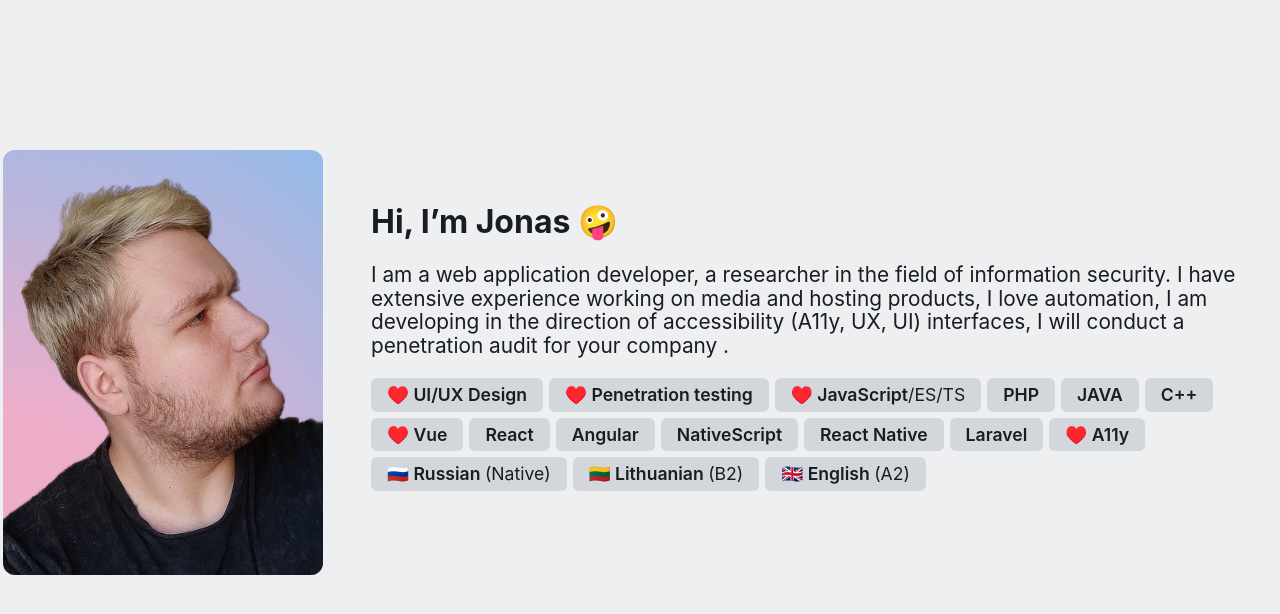
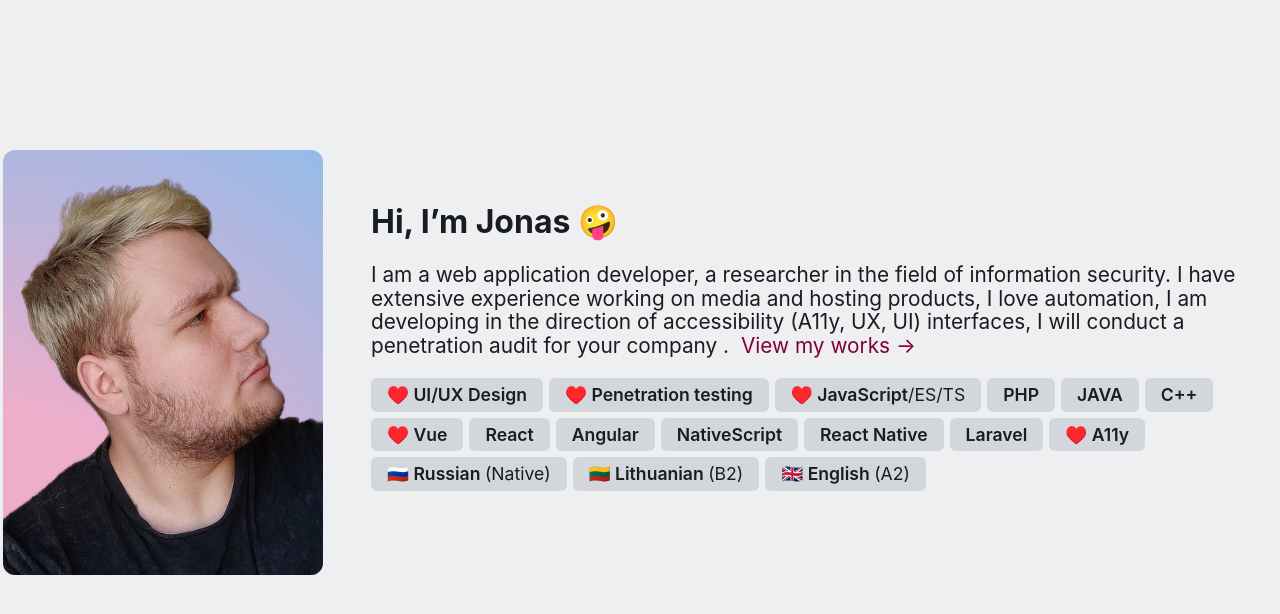
Before and after one commit to archived-dreams/portfolio, a Nuxt app: page /en in a window 1280 px wide. Shown: the top 614 px of the page. Built offline with nearby package versions, Linux system fonts and the light colour scheme.

Commit message:
feat: link to portfolio

```diff
--- a/components/section/About.vue
+++ b/components/section/About.vue
@@ -11,6 +11,10 @@
         <h1 class="about__title" v-text="t('about.title')" />
         <div class="about__content" role="paragraph">
             {{ t('about.content') }}
+
+            <NuxtLink class="about__link" :to="`/${locale}/portfolio`">
+                {{ t('about.action') }}
+            </NuxtLink>
 
             <div class="about__tags">
                 <UiTag>♥️ UI/UX Design</UiTag>
@@ -36,7 +40,7 @@
 </template>
 
 <script setup>
-const { t } = useI18n()
+const { t, locale } = useI18n()
 </script>
 
 <style lang="scss">
@@ -105,5 +109,11 @@
                 text-align: center;
             }
         }
+
+        &__link {
+            color: var(--link-color);
+            text-decoration: none;
+            margin-left: 6px;
+        }
     }
 </style>
--- a/locales/en.json
+++ b/locales/en.json
@@ -25,7 +25,8 @@
       "lithuanian": "Lithuanian",
       "english": "English",
       "native": "Native"
-    }
+    },
+    "action": "View my works →"
   },
   "contacts": {
     "title": "Contacts"
--- a/locales/ru.json
+++ b/locales/ru.json
@@ -20,7 +20,8 @@
       "lithuanian": "Литовский",
       "native": "Родной",
       "russian": "Русский"
-    }
+    },
+    "action": "Просмотреть портфолио →"
   },
   "portfolio": {
     "@terms": {
```
